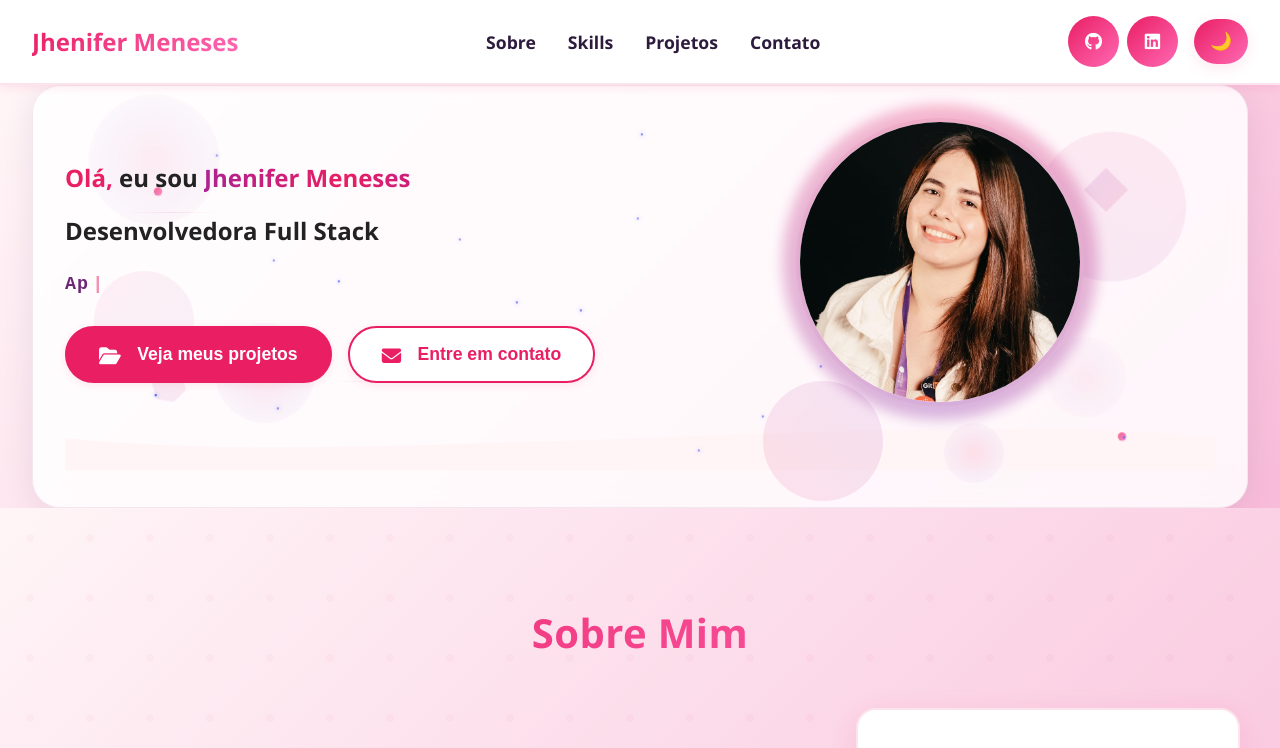
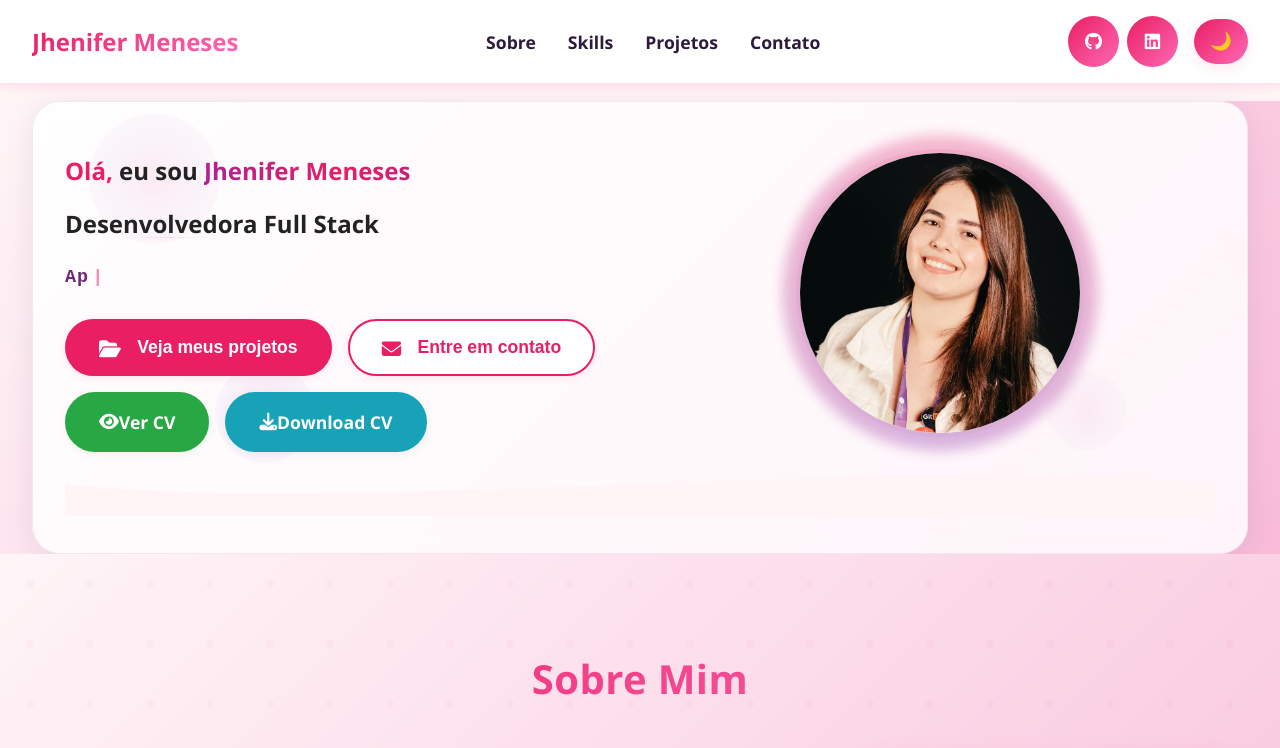
Before and after one commit to JheniferFM/Portf-lio-jhenifer, a JavaScript app: page / in a window 1280 px wide. Shown: the top 748 px of the page. Built offline with nearby package versions, Linux system fonts and the light colour scheme.

Commit message:
portfolioo

```diff
--- a/src/components/ContactTest.vue
+++ b/src/components/ContactTest.vue
@@ -10,22 +10,7 @@
       </div>
 
       <div class="contact-grid">
-        <div class="contact-card email-card">
-          <div class="card-header">
-            <div class="icon-wrapper">
-              <i class="fas fa-envelope"></i>
-            </div>
-            <h3>Email</h3>
-          </div>
-          <div class="card-content">
-            <p class="contact-value">jhenifer.meneses@email.com</p>
-            <p class="contact-description">Envie um email direto para mim</p>
-          </div>
-          <a href="mailto:jhenifer.meneses@email.com" class="contact-action">
-            <i class="fas fa-paper-plane"></i>
-            Enviar Email
-          </a>
-        </div>
+
 
         <div class="contact-card whatsapp-card">
           <div class="card-header">
@@ -35,10 +20,10 @@
             <h3>WhatsApp</h3>
           </div>
           <div class="card-content">
-            <p class="contact-value">+55 (11) 99999-9999</p>
+            <p class="contact-value">+55 (61) 99198-7725</p>
             <p class="contact-description">Conversa rápida e direta</p>
           </div>
-          <a href="https://wa.me/5511999999999" target="_blank" class="contact-action">
+          <a href="https://wa.me/5561991987725" target="_blank" class="contact-action">
             <i class="fab fa-whatsapp"></i>
             Enviar Mensagem
           </a>
@@ -76,6 +61,29 @@
             <i class="fab fa-github"></i>
             Ver Repositórios
           </a>
+        </div>
+
+        <div class="contact-card cv-card">
+          <div class="card-header">
+            <div class="icon-wrapper">
+              <i class="fas fa-file-pdf"></i>
+            </div>
+            <h3>Currículo</h3>
+          </div>
+          <div class="card-content">
+            <p class="contact-value">Jhenifer Meneses</p>
+            <p class="contact-description">Visualizar ou baixar o currículo</p>
+          </div>
+          <div class="cv-actions">
+            <a href="/CURRICULO-JHENIFER-MENESES.pdf" target="_blank" class="contact-action cv-view">
+              <i class="fas fa-eye"></i>
+              Ver CV
+            </a>
+            <a href="/CURRICULO-JHENIFER-MENESES.pdf" download class="contact-action cv-download">
+              <i class="fas fa-download"></i>
+              Download
+            </a>
+          </div>
         </div>
       </div>
 
@@ -232,6 +240,60 @@
 
 .github-card .icon-wrapper {
   background: linear-gradient(135deg, #333, #24292e);
+}
+
+.cv-card .icon-wrapper {
+  background: linear-gradient(135deg, #dc3545, #c82333);
+}
+
+.cv-actions {
+  display: flex;
+  gap: 0.5rem;
+  flex-wrap: wrap;
+}
+
+.cv-view {
+  background: linear-gradient(135deg, #28a745, #20c997);
+  color: white;
+  border: none;
+  padding: 0.5rem 1rem;
+  border-radius: 8px;
+  font-size: 0.9rem;
+  font-weight: 600;
+  text-decoration: none;
+  transition: all 0.3s ease;
+  display: inline-flex;
+  align-items: center;
+  gap: 0.3rem;
+}
+
+.cv-view:hover {
+  transform: translateY(-2px);
+  box-shadow: 0 4px 12px rgba(40, 167, 69, 0.3);
+  color: white;
+  text-decoration: none;
+}
+
+.cv-download {
+  background: linear-gradient(135deg, #17a2b8, #138496);
+  color: white;
+  border: none;
+  padding: 0.5rem 1rem;
+  border-radius: 8px;
+  font-size: 0.9rem;
+  font-weight: 600;
+  text-decoration: none;
+  transition: all 0.3s ease;
+  display: inline-flex;
+  align-items: center;
+  gap: 0.3rem;
+}
+
+.cv-download:hover {
+  transform: translateY(-2px);
+  box-shadow: 0 4px 12px rgba(23, 162, 184, 0.3);
+  color: white;
+  text-decoration: none;
 }
 
 .contact-card:hover .icon-wrapper {
--- a/src/components/HeroSectionTest.vue
+++ b/src/components/HeroSectionTest.vue
@@ -6,47 +6,9 @@
         <div class="gradient-orb orb-1"></div>
         <div class="gradient-orb orb-2"></div>
         <div class="gradient-orb orb-3"></div>
-        <div class="gradient-orb orb-4"></div>
         <div class="decorative-line line-1"></div>
         <div class="decorative-line line-2"></div>
         <div class="decorative-line line-3"></div>
-        <div class="wave-element wave-1"></div>
-        <div class="wave-element wave-2"></div>
-        <div class="wave-element wave-3"></div>
-        <div class="floating-dots">
-          <div class="dot dot-1"></div>
-          <div class="dot dot-2"></div>
-          <div class="dot dot-3"></div>
-          <div class="dot dot-4"></div>
-          <div class="dot dot-5"></div>
-        </div>
-        <div class="geometric-shapes">
-          <div class="shape shape-1"></div>
-          <div class="shape shape-2"></div>
-          <div class="shape shape-3"></div>
-        </div>
-        <div class="sparkles">
-          <div class="sparkle sparkle-1">•</div>
-          <div class="sparkle sparkle-2">•</div>
-          <div class="sparkle sparkle-3">•</div>
-          <div class="sparkle sparkle-4">•</div>
-          <div class="sparkle sparkle-5">•</div>
-          <div class="sparkle sparkle-6">•</div>
-          <div class="sparkle sparkle-7">•</div>
-          <div class="sparkle sparkle-8">•</div>
-          <div class="sparkle sparkle-9">•</div>
-          <div class="sparkle sparkle-10">•</div>
-          <div class="sparkle sparkle-11">•</div>
-          <div class="sparkle sparkle-12">•</div>
-          <div class="sparkle sparkle-13">•</div>
-          <div class="sparkle sparkle-14">•</div>
-          <div class="sparkle sparkle-15">•</div>
-          <div class="sparkle sparkle-16">•</div>
-          <div class="sparkle sparkle-17">•</div>
-          <div class="sparkle sparkle-18">•</div>
-          <div class="sparkle sparkle-19">•</div>
-          <div class="sparkle sparkle-20">•</div>
-        </div>
       </div>
 
       <div class="hero-content">
@@ -63,6 +25,12 @@
             <button class="btn-secondary" @click="scrollToSection('contact')">
               <i class="fas fa-envelope"></i> Entre em contato
             </button>
+            <a href="/CURRICULO-JHENIFER-MENESES.pdf" target="_blank" class="btn-cv">
+              <i class="fas fa-eye"></i> Ver CV
+            </a>
+            <a href="/CURRICULO-JHENIFER-MENESES.pdf" download class="btn-cv-download">
+              <i class="fas fa-download"></i> Download CV
+            </a>
           </div>
         </div>
         <div class="hero-image">
@@ -138,7 +106,7 @@ const scrollToSection = (sectionId) => {
   justify-content: center;
   padding: 0 2rem;
   background: linear-gradient(135deg, var(--bg-light) 0%, var(--secondary) 100%);
-  margin-top: 0;
+  margin-top: 1rem;
 }
 
 .dark-mode .hero {
@@ -207,14 +175,6 @@ const scrollToSection = (sectionId) => {
   animation-delay: 8s;
 }
 
-.orb-4 {
-  width: 60px;
-  height: 60px;
-  top: 80%;
-  right: 20%;
-  animation-delay: 6s;
-}
-
 .decorative-line {
   position: absolute;
   background: linear-gradient(90deg, transparent, rgba(233, 30, 99, 0.2), transparent);
@@ -268,320 +228,6 @@ const scrollToSection = (sectionId) => {
   }
 }
 
-/* Novos elementos decorativos */
-.wave-element {
-  position: absolute;
-  border-radius: 50%;
-  background: linear-gradient(45deg, rgba(233, 30, 99, 0.1), rgba(142, 36, 170, 0.1));
-  animation: waveFloat 8s ease-in-out infinite;
-}
-
-.wave-1 {
-  width: 150px;
-  height: 150px;
-  top: 15%;
-  right: 5%;
-  animation-delay: 0s;
-}
-
-.wave-2 {
-  width: 100px;
-  height: 100px;
-  bottom: 30%;
-  left: 5%;
-  animation-delay: 3s;
-}
-
-.wave-3 {
-  width: 120px;
-  height: 120px;
-  top: 70%;
-  right: 30%;
-  animation-delay: 6s;
-}
-
-@keyframes waveFloat {
-  0%, 100% {
-    transform: translateY(0px) rotate(0deg);
-    opacity: 0.4;
-  }
-  50% {
-    transform: translateY(-20px) rotate(180deg);
-    opacity: 0.7;
-  }
-}
-
-.floating-dots {
-  position: absolute;
-  width: 100%;
-  height: 100%;
-}
-
-.dot {
-  position: absolute;
-  width: 8px;
-  height: 8px;
-  background: linear-gradient(135deg, var(--primary), var(--accent));
-  border-radius: 50%;
-  animation: dotFloat 6s ease-in-out infinite;
-}
-
-.dot-1 {
-  top: 25%;
-  left: 10%;
-  animation-delay: 0s;
-}
-
-.dot-2 {
-  top: 45%;
-  right: 15%;
-  animation-delay: 1s;
-}
-
-.dot-3 {
-  bottom: 35%;
-  left: 20%;
-  animation-delay: 2s;
-}
-
-.dot-4 {
-  top: 65%;
-  right: 25%;
-  animation-delay: 3s;
-}
-
-.dot-5 {
-  bottom: 15%;
-  right: 10%;
-  animation-delay: 4s;
-}
-
-@keyframes dotFloat {
-  0%, 100% {
-    transform: translateY(0px) scale(1);
-    opacity: 0.6;
-  }
-  50% {
-    transform: translateY(-15px) scale(1.2);
-    opacity: 1;
-  }
-}
-
-.geometric-shapes {
-  position: absolute;
-  width: 100%;
-  height: 100%;
-}
-
-.shape {
-  position: absolute;
-  background: linear-gradient(135deg, rgba(233, 30, 99, 0.15), rgba(142, 36, 170, 0.15));
-  animation: shapeRotate 10s linear infinite;
-}
-
-.shape-1 {
-  width: 40px;
-  height: 40px;
-  top: 20%;
-  right: 10%;
-  clip-path: polygon(50% 0%, 100% 50%, 50% 100%, 0% 50%);
-  animation-delay: 0s;
-}
-
-.shape-2 {
-  width: 30px;
-  height: 30px;
-  bottom: 25%;
-  left: 10%;
-  clip-path: polygon(25% 0%, 75% 0%, 100% 50%, 75% 100%, 25% 100%, 0% 50%);
-  animation-delay: 3s;
-}
-
-.shape-3 {
-  width: 35px;
-  height: 35px;
-  top: 60%;
-  right: 20%;
-  clip-path: polygon(50% 0%, 0% 100%, 100% 100%);
-  animation-delay: 6s;
-}
-
-@keyframes shapeRotate {
-  0% {
-    transform: rotate(0deg) scale(1);
-    opacity: 0.5;
-  }
-  50% {
-    transform: rotate(180deg) scale(1.1);
-    opacity: 0.8;
-  }
-  100% {
-    transform: rotate(360deg) scale(1);
-    opacity: 0.5;
-  }
-}
-
-/* Partículas de brilho */
-.sparkles {
-  position: absolute;
-  width: 100%;
-  height: 100%;
-  pointer-events: none;
-}
-
-.sparkle {
-  position: absolute;
-  font-size: 0.6rem;
-  animation: sparkleTwinkle 5s ease-in-out infinite;
-  opacity: 0.9;
-  color: #6366f1;
-  filter: drop-shadow(0 0 2px rgba(99, 102, 241, 0.8));
-}
-
-.dark-mode .sparkle {
-  color: white;
-  filter: drop-shadow(0 0 2px rgba(255, 255, 255, 0.8));
-}
-
-.sparkle-1 {
-  top: 15%;
-  left: 15%;
-  animation-delay: 0s;
-}
-
-.sparkle-2 {
-  top: 25%;
-  right: 20%;
-  animation-delay: 0.5s;
-}
-
-.sparkle-3 {
-  top: 45%;
-  left: 25%;
-  animation-delay: 1s;
-}
-
-.sparkle-4 {
-  top: 55%;
-  right: 15%;
-  animation-delay: 1.5s;
-}
-
-.sparkle-5 {
-  bottom: 25%;
-  left: 10%;
-  animation-delay: 2s;
-}
-
-.sparkle-6 {
-  bottom: 35%;
-  right: 25%;
-  animation-delay: 2.5s;
-}
-
-.sparkle-7 {
-  top: 75%;
-  left: 20%;
-  animation-delay: 0.8s;
-}
-
-.sparkle-8 {
-  bottom: 15%;
-  right: 10%;
-  animation-delay: 1.2s;
-}
-
-.sparkle-9 {
-  top: 35%;
-  left: 35%;
-  animation-delay: 0.3s;
-}
-
-.sparkle-10 {
-  top: 65%;
-  right: 35%;
-  animation-delay: 0.7s;
-}
-
-.sparkle-11 {
-  bottom: 45%;
-  left: 45%;
-  animation-delay: 1.1s;
-}
-
-.sparkle-12 {
-  top: 85%;
-  right: 45%;
-  animation-delay: 0.4s;
-}
-
-.sparkle-13 {
-  top: 10%;
-  left: 50%;
-  animation-delay: 0.9s;
-}
-
-.sparkle-14 {
-  top: 30%;
-  right: 50%;
-  animation-delay: 0.2s;
-}
-
-.sparkle-15 {
-  bottom: 20%;
-  left: 60%;
-  animation-delay: 0.6s;
-}
-
-.sparkle-16 {
-  top: 50%;
-  right: 60%;
-  animation-delay: 1.0s;
-}
-
-.sparkle-17 {
-  bottom: 60%;
-  left: 70%;
-  animation-delay: 0.5s;
-}
-
-.sparkle-18 {
-  top: 20%;
-  right: 70%;
-  animation-delay: 0.8s;
-}
-
-.sparkle-19 {
-  bottom: 80%;
-  left: 80%;
-  animation-delay: 0.1s;
-}
-
-.sparkle-20 {
-  top: 40%;
-  right: 80%;
-  animation-delay: 0.4s;
-}
-
-@keyframes sparkleTwinkle {
-  0%, 100% {
-    transform: scale(1);
-    opacity: 0.6;
-  }
-  50% {
-    transform: scale(1.1);
-    opacity: 1;
-  }
-}
-
-.dark-mode .sparkle {
-  filter: drop-shadow(0 0 2px rgba(255, 255, 255, 0.6));
-}
-
-.dark-mode .sparkle:nth-child(odd) {
-  filter: drop-shadow(0 0 4px rgba(255, 255, 255, 1));
-}
-
 .hero-content {
   position: relative;
   z-index: 1;
@@ -601,8 +247,6 @@ const scrollToSection = (sectionId) => {
   animation: shine 3s linear infinite;
   font-weight: 900;
 }
-
-
 @keyframes shine {
   to { background-position: 200% center; }
 }
@@ -617,8 +261,6 @@ const scrollToSection = (sectionId) => {
   font-weight: 800;
 }
 
-
-
 .subtitle-typing {
   font-size: 1.15rem;
   color: #6d2777;
@@ -632,15 +274,11 @@ const scrollToSection = (sectionId) => {
   gap: 0.2rem;
 }
 
-
-
 .cursor {
   color: var(--primary);
   font-weight: 900;
   animation: blink 1s steps(2, start) infinite;
 }
-
-
 @keyframes blink {
   0%, 100% { opacity: 1; }
   50% { opacity: 0; }
@@ -667,8 +305,6 @@ const scrollToSection = (sectionId) => {
   position: relative;
   overflow: hidden;
 }
-
-
 .btn-cta::after {
   content: '';
   position: absolute;
@@ -684,8 +320,6 @@ const scrollToSection = (sectionId) => {
   box-shadow: 0 6px 24px 0 rgba(233,30,99,0.15);
   transform: translateY(-2px) scale(1.04);
 }
-
-
 .btn-cta:hover::after {
   opacity: 1;
 }
@@ -704,8 +338,6 @@ const scrollToSection = (sectionId) => {
   position: relative;
   overflow: hidden;
 }
-
-
 .btn-secondary::after {
   content: '';
   position: absolute;
@@ -720,10 +352,90 @@ const scrollToSection = (sectionId) => {
   border: 2px solid var(--primary);
   transform: translateY(-2px) scale(1.04);
 }
-
-
 .btn-secondary:hover::after {
   opacity: 0.08;
+}
+
+.btn-cv {
+  background: #28a745;
+  color: #fff;
+  border: 2px solid #28a745;
+  padding: 1rem 2rem;
+  border-radius: 50px;
+  font-weight: 700;
+  text-decoration: none;
+  cursor: pointer;
+  transition: all 0.2s cubic-bezier(.4,1.4,.7,1.1);
+  font-size: 1.1rem;
+  box-shadow: 0 2px 8px 0 rgba(40,167,69,0.10);
+  position: relative;
+  overflow: hidden;
+  display: inline-flex;
+  align-items: center;
+  justify-content: center;
+}
+
+.btn-cv::after {
+  content: '';
+  position: absolute;
+  left: 0; top: 0; right: 0; bottom: 0;
+  background: rgba(255,255,255,0.12);
+  opacity: 0;
+  transition: opacity 0.3s;
+}
+
+.btn-cv:hover {
+  background: #fff;
+  color: #28a745;
+  border: 2px solid #28a745;
+  box-shadow: 0 6px 24px 0 rgba(40,167,69,0.15);
+  transform: translateY(-2px) scale(1.04);
+  text-decoration: none;
+}
+
+.btn-cv:hover::after {
+  opacity: 1;
+}
+
+.btn-cv-download {
+  background: #17a2b8;
+  color: #fff;
+  border: 2px solid #17a2b8;
+  padding: 1rem 2rem;
+  border-radius: 50px;
+  font-weight: 700;
+  text-decoration: none;
+  cursor: pointer;
+  transition: all 0.2s cubic-bezier(.4,1.4,.7,1.1);
+  font-size: 1.1rem;
+  box-shadow: 0 2px 8px 0 rgba(23,162,184,0.10);
+  position: relative;
+  overflow: hidden;
+  display: inline-flex;
+  align-items: center;
+  justify-content: center;
+}
+
+.btn-cv-download::after {
+  content: '';
+  position: absolute;
+  left: 0; top: 0; right: 0; bottom: 0;
+  background: rgba(255,255,255,0.12);
+  opacity: 0;
+  transition: opacity 0.3s;
+}
+
+.btn-cv-download:hover {
+  background: #fff;
+  color: #17a2b8;
+  border: 2px solid #17a2b8;
+  box-shadow: 0 6px 24px 0 rgba(23,162,184,0.15);
+  transform: translateY(-2px) scale(1.04);
+  text-decoration: none;
+}
+
+.btn-cv-download:hover::after {
+  opacity: 1;
 }
 
 .hero-image {
@@ -747,10 +459,6 @@ const scrollToSection = (sectionId) => {
   overflow: visible;
 }
 
-
-
-
-
 .profile-shadow-animated {
   position: absolute;
   left: 50%;
@@ -765,8 +473,6 @@ const scrollToSection = (sectionId) => {
   filter: blur(6px);
   animation: shadowPulse 3s ease-in-out infinite;
 }
-
-
 @keyframes shadowPulse {
   0%, 100% { opacity: 0.18; transform: translate(-50%, -50%) scale(1); }
   50% { opacity: 0.32; transform: translate(-50%, -50%) scale(1.07); }
@@ -803,8 +509,6 @@ const scrollToSection = (sectionId) => {
   pointer-events: none;
   animation: tooltipFade 0.4s;
 }
-
-
 @keyframes tooltipFade {
   from { opacity: 0; transform: translateX(-50%) translateY(10px); }
   to { opacity: 0.95; transform: translateX(-50%) translateY(0); }
@@ -815,6 +519,20 @@ const scrollToSection = (sectionId) => {
   margin-right: 0.6em;
   font-size: 1.1em;
   vertical-align: middle;
+}
+
+.btn-secondary i {
+  color: var(--primary);
+  transition: color 0.3s;
+}
+.dark-mode .btn-secondary i {
+  color: #fff !important;
+}
+
+.dark-mode .btn-secondary {
+  background: var(--primary);
+  color: #fff;
+  border: 2px solid var(--primary);
 }
 
 @media (max-width: 900px) {
@@ -858,8 +576,6 @@ const scrollToSection = (sectionId) => {
   box-shadow: 0 4px 24px 0 rgba(0, 0, 0, 0.3);
 }
 
-
-
 .dark-mode .profile-tooltip {
   background: #2d2d2d;
   color: #e91e63;
--- a/src/components/SocialButtons.vue
+++ b/src/components/SocialButtons.vue
@@ -5,11 +5,7 @@
         <path d="M12 0c-6.626 0-12 5.373-12 12 0 5.302 3.438 9.8 8.207 11.387.599.111.793-.261.793-.577v-2.234c-3.338.726-4.033-1.416-4.033-1.416-.546-1.387-1.333-1.756-1.333-1.756-1.089-.745.083-.729.083-.729 1.205.084 1.839 1.237 1.839 1.237 1.07 1.834 2.807 1.304 3.492.997.107-.775.418-1.305.762-1.604-2.665-.305-5.467-1.334-5.467-5.931 0-1.311.469-2.381 1.236-3.221-.124-.303-.535-1.524.117-3.176 0 0 1.008-.322 3.301 1.23.957-.266 1.983-.399 3.003-.404 1.02.005 2.047.138 3.006.404 2.291-1.552 3.297-1.23 3.297-1.23.653 1.653.242 2.874.118 3.176.77.84 1.235 1.911 1.235 3.221 0 4.609-2.807 5.624-5.479 5.921.43.372.823 1.102.823 2.222v3.293c0 .319.192.694.801.576 4.765-1.589 8.199-6.086 8.199-11.386 0-6.627-5.373-12-12-12z"/>
       </svg>
     </a>
-    <a href="mailto:jhenifer.meneses10@gmail.com" aria-label="Email">
-      <svg xmlns="http://www.w3.org/2000/svg" viewBox="0 0 24 24">
-        <path d="M0 3v18h24v-18h-24zm21.518 2l-9.518 7.713-9.518-7.713h19.036zm-19.518 14v-11.817l10 8.104 10-8.104v11.817h-20z"/>
-      </svg>
-    </a>
+
     <a href="https://www.linkedin.com/in/jhenifer-meneses-98293b300/" target="_blank" aria-label="LinkedIn">
       <svg xmlns="http://www.w3.org/2000/svg" viewBox="0 0 24 24">
         <path d="M19 0h-14c-2.761 0-5 2.239-5 5v14c0 2.761 2.239 5 5 5h14c2.762 0 5-2.239 5-5v-14c0-2.761-2.238-5-5-5zm-11 19h-3v-11h3v11zm-1.5-12.268c-.966 0-1.75-.79-1.75-1.764s.784-1.764 1.75-1.764 1.75.79 1.75 1.764-.783 1.764-1.75 1.764zm13.5 12.268h-3v-5.604c0-3.368-4-3.113-4 0v5.604h-3v-11h3v1.765c1.396-2.586 7-2.777 7 2.476v6.759z"/>
```
Also changed, not shown: src/components/ProjectsTest.vue (+16 -16 lines), src/components/SkillsTest.vue (+19 -0 lines), 1 other file (tests, documents, lock files or other folders).
